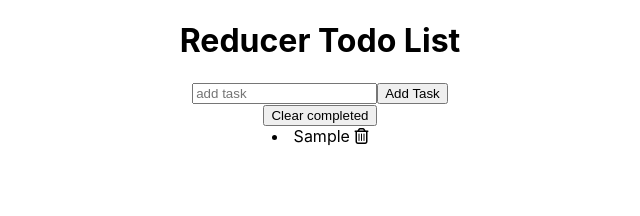
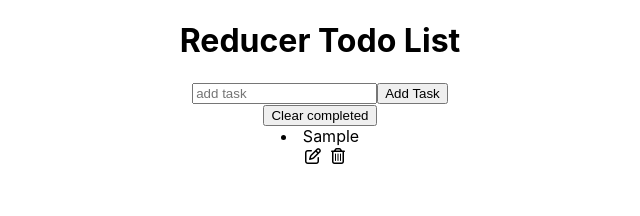
Before and after one commit to bloominstituteoftechnology/reducer-todo, a React (Create React App) app: page / in a window 1280 px wide. Both pictures are taken after typing "Sample" into the empty fields and a click on the button "Add Task". Shown: the top 216 px of the page, without its empty margins (320-960 px from the left). Built offline with nearby package versions, Linux system fonts and the light colour scheme.

Commit message:
Add edit field 'done' button on edit field successfully changes state to editing:false

```diff
--- a/src/App.css
+++ b/src/App.css
@@ -28,3 +28,7 @@
 li {
   cursor: pointer;
 }
+
+.far {
+  margin-left: 10px;
+}
--- a/src/App.js
+++ b/src/App.js
@@ -6,16 +6,33 @@ import TaskList from './components/TaskList';
 function App() {
 
   const [newTask, setNewTask] = useState('')
+  const [editedTask, setEditedTask] = useState('')
   const [state, dispatch] = useReducer(reducer, initialState)
 
   const changeHandler = e => {
     setNewTask(e.target.value)
   }
 
+  const editChangeHandler = e => {
+    setEditedTask(e.target.value)
+  }
+
   const addTask = e => {
     e.preventDefault()
     dispatch({type: 'ADD_TASK', payload: newTask})
     setNewTask('')
+  }
+
+  const addEditedTask = (task) => {
+    return event => {
+      event.preventDefault()
+      dispatch({type: 'ADD_EDITED_TASK', payload: task})
+    }
+    // return event => {
+    //   event.preventDefault()
+    //   console.log('task', editedTask)
+    //   dispatch({type: 'ADD_EDITED_TASK', payload: editedTask})
+    // }
   }
 
   const markCompleted = (task) => {
@@ -28,6 +45,10 @@ function App() {
 
   const deleteTask = (task) => {
     dispatch({type: 'DELETE_TASK', payload: task.id})
+  }
+
+  const editTask = (task) => {
+    dispatch({type: 'EDIT_TASK', payload: task.id})
   }
 
   return (
@@ -44,7 +65,17 @@ function App() {
         <button type='submit'>Add Task</button>
       </form>
       <button onClick={() => clearCompleted()}>Clear completed</button>
-      <TaskList tasks={state} markCompleted={markCompleted} deleteTask={deleteTask}/>
+      <TaskList
+        tasks={state}
+        markCompleted={markCompleted}
+        deleteTask={deleteTask}
+        editTask={editTask}
+        addTask={addTask}
+        editChangeHandler={editChangeHandler}
+        editedTask={editedTask}
+        addEditedTask={addEditedTask}
+        newTask={newTask}
+      />
     </div>
   );
 }
--- a/src/components/Task.js
+++ b/src/components/Task.js
@@ -2,11 +2,29 @@ import React from 'react';
 
 const Task = (props) => {
   return (
-    <li
-      className={props.task.completed ? 'completed' : null}
-      onClick={(e) => props.markCompleted(props.task)}>
-      {props.task.item} <i className="far fa-trash-alt" onClick={() => props.deleteTask(props.task)}></i>
-    </li>
+    <div>
+      {!props.task.editing ?
+        <>
+          <li
+            className={props.task.completed ? 'completed' : null}
+            onClick={(e) => props.markCompleted(props.task)}>
+            {props.task.item}
+          </li>
+          <i className="far fa-edit" onClick={() => props.editTask(props.task)}></i>
+          <i className="far fa-trash-alt" onClick={() => props.deleteTask(props.task)}></i>
+        </> :
+        <form onSubmit={props.addEditedTask(props.task)}>
+          <input
+            type= 'text'
+            name= 'editedTask'
+            onChange={props.editChangeHandler}
+            value={props.task.item}
+          />
+          <button type='submit'>Done</button>
+        </form>
+    }
+
+    </div>
   )
 }
 
--- a/src/components/TaskList.js
+++ b/src/components/TaskList.js
@@ -5,7 +5,18 @@ const TaskList = (props) => {
   return (
     <div>
       {props.tasks.map(task => {
-        return <Task key={task.id} task={task} markCompleted={props.markCompleted} deleteTask={props.deleteTask}/>
+        return <Task
+          key={task.id}
+          task={task}
+          markCompleted={props.markCompleted}
+          deleteTask={props.deleteTask}
+          editTask={props.editTask}
+          addTask={props.addTask}
+          editChangeHandler={props.editChangeHandler}
+          editedTask={props.editedTask}
+          addEditedTask={props.addEditedTask}
+          newTask={props.newTask}
+        />
       })}
     </div>
   )
--- a/src/reducers/reducers.js
+++ b/src/reducers/reducers.js
@@ -7,9 +7,18 @@ export const reducer = (state, action) => {
       const newTask = {
         item: action.payload,
         completed: false,
-        id: Date.now()
+        id: Date.now(),
+        editing: false
       }
       return [...state, newTask];
+
+    case 'ADD_EDITED_TASK':
+      return state.map(task => {
+        if (task.id === action.payload.id) {
+          return {...task,
+            editing: false}
+          }  else return {...task}
+      })
 
     case 'MARK_COMPLETED':
       return state.map(task => {
@@ -29,6 +38,13 @@ export const reducer = (state, action) => {
         return task.id !== action.payload
       })
 
+    case 'EDIT_TASK':
+      return state.map(task => {
+        if(task.id === action.payload) {
+          return {...task, editing: true}
+        } else return {...task}
+      })
+
     default: return state
   }
 }
```
